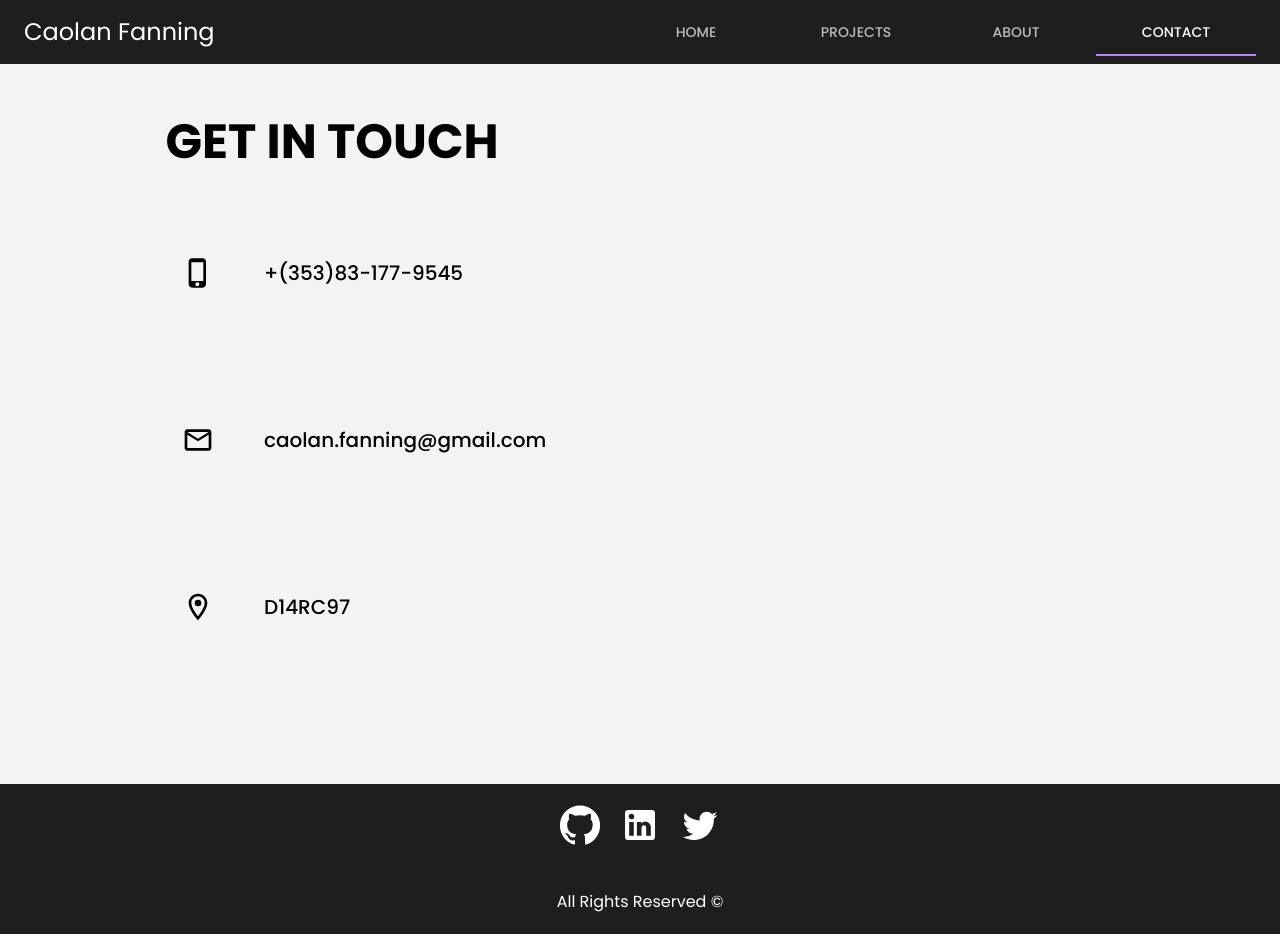
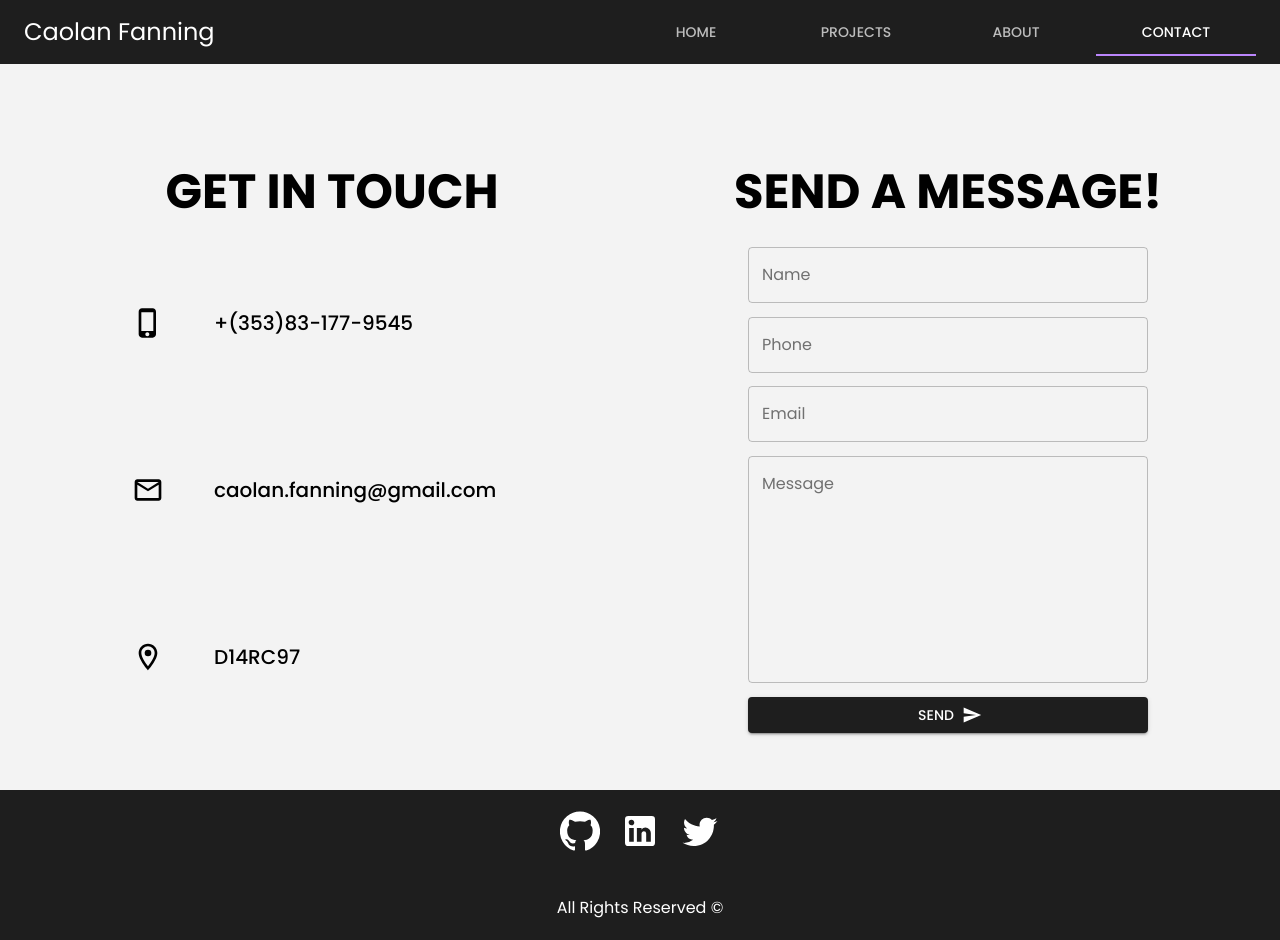
Before and after one commit to caolan93/cfanning-webdev, a React (Create React App) app: page /contact in a window 1280 px wide. Built offline with nearby package versions, Linux system fonts and the light colour scheme.

Commit message:
contactpage

```diff
--- a/src/components/Contact.js
+++ b/src/components/Contact.js
@@ -23,6 +23,7 @@ const useStyles = makeStyles((theme) => ({
 		textAlign: "center",
 	},
 	contactInfo: {
+		margin: "auto",
 		width: "100%",
 	},
 	contactDetailsContainer: {
@@ -39,7 +40,6 @@ const useStyles = makeStyles((theme) => ({
 		alignItems: "center",
 	},
 	contactIcons: {
-		marginLeft: "50px",
 		marginRight: "50px",
 		fontSize: "32px",
 		[theme.breakpoints.down("xs")]: {
@@ -70,6 +70,7 @@ const Contact = () => {
 
 	return (
 		<Grid container className={classes.container}>
+			<Grid item container style={{ margin: "50px auto" }}>
 				<Grid item container md={6}>
 					<div className={classes.contactInfo}>
 						<Typography
@@ -89,7 +90,33 @@ const Contact = () => {
 						</div>
 					</div>
 				</Grid>
-			<Grid item container md={6}></Grid>
+				<Grid item container md={6}>
+					<div className={classes.contactInfo}>
+						<Typography
+							className={classes.header}
+							variant={matches ? "h4" : "h3"}>
+							SEND A MESSAGE!
+						</Typography>
+						<form className={classes.contactDetailsContainer}>
+							<TextField variant='outlined' label='Name' />
+							<TextField variant='outlined' label='Phone' />
+							<TextField variant='outlined' label='Email' />
+							<TextField
+								variant='outlined'
+								multiline
+								rows={10}
+								label='Message'
+							/>
+							<Button
+								color='primary'
+								variant='contained'
+								endIcon={<SendIcon />}>
+								Send
+							</Button>
+						</form>
+					</div>
+				</Grid>
+			</Grid>
 		</Grid>
 	);
 };
```
Lines whose indentation alone changed are shown as unchanged.
